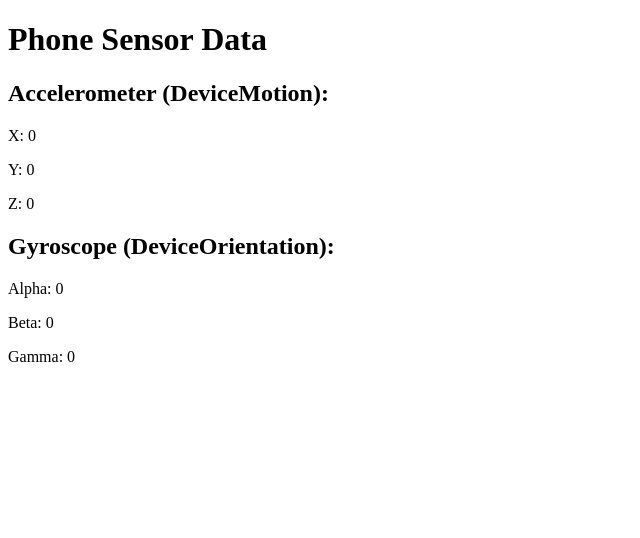
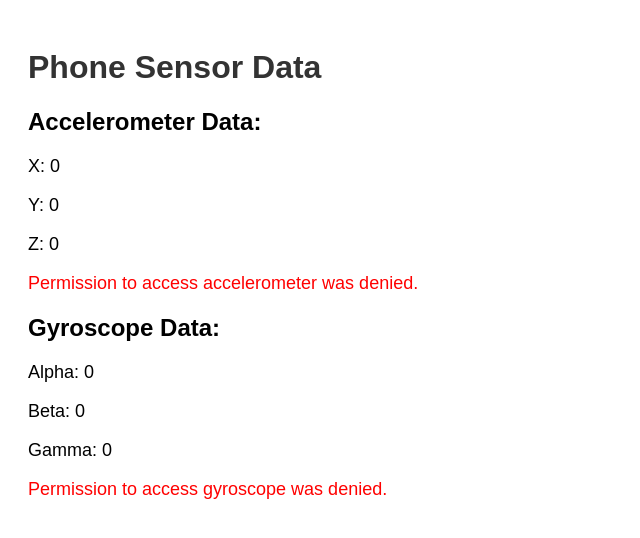
Before and after one commit to jzz1221/Unity-OSC-serve, a website: page index.html in a window 1280 px wide. Shown: the whole page, without its empty margins (0-640 px from the left). Drawn offline with Linux system fonts and the light colour scheme.

Commit message:
Update index.html

```diff
--- a/index.html
+++ b/index.html
@@ -3,43 +3,128 @@
 <head>
     <meta charset="UTF-8">
     <meta name="viewport" content="width=device-width, initial-scale=1.0">
-    <title>Phone Sensors</title>
+    <title>Phone Sensor Data</title>
+    <style>
+        body {
+            font-family: Arial, sans-serif;
+            padding: 20px;
+        }
+        h1 {
+            color: #333;
+        }
+        p {
+            font-size: 18px;
+        }
+        .sensor {
+            margin: 20px 0;
+        }
+        .error {
+            color: red;
+        }
+    </style>
 </head>
 <body>
     <h1>Phone Sensor Data</h1>
-    <div>
-        <h2>Accelerometer (DeviceMotion):</h2>
+
+    <div class="sensor">
+        <h2>Accelerometer Data:</h2>
         <p>X: <span id="accX">0</span></p>
         <p>Y: <span id="accY">0</span></p>
         <p>Z: <span id="accZ">0</span></p>
+        <p class="error" id="accError"></p>
     </div>
-    <div>
-        <h2>Gyroscope (DeviceOrientation):</h2>
-        <p>Alpha: <span id="alpha">0</span></p>
-        <p>Beta: <span id="beta">0</span></p>
-        <p>Gamma: <span id="gamma">0</span></p>
+
+    <div class="sensor">
+        <h2>Gyroscope Data:</h2>
+        <p>Alpha: <span id="gyroX">0</span></p>
+        <p>Beta: <span id="gyroY">0</span></p>
+        <p>Gamma: <span id="gyroZ">0</span></p>
+        <p class="error" id="gyroError"></p>
     </div>
 
     <script>
-        if (window.DeviceMotionEvent) {
-            window.addEventListener('devicemotion', function(event) {
-            document.getElementById('accX').textContent = event.acceleration.x.toFixed(2);
-            document.getElementById('accY').textContent = event.acceleration.y.toFixed(2);
-            document.getElementById('accZ').textContent = event.acceleration.z.toFixed(2);
-            });
-        } else {
-            alert("DeviceMotion is not supported on this device/browser.");
+        // Function to check permission for the sensor if needed
+        async function checkSensorPermissions() {
+            if ('permissions' in navigator) {
+                try {
+                    const accelerometerPermission = await navigator.permissions.query({ name: 'accelerometer' });
+                    const gyroscopePermission = await navigator.permissions.query({ name: 'gyroscope' });
+
+                    console.log('Accelerometer permission state:', accelerometerPermission.state);
+                    console.log('Gyroscope permission state:', gyroscopePermission.state);
+
+                    accelerometerPermission.onchange = () => {
+                        console.log('Accelerometer permission changed to:', accelerometerPermission.state);
+                    };
+                    gyroscopePermission.onchange = () => {
+                        console.log('Gyroscope permission changed to:', gyroscopePermission.state);
+                    };
+                } catch (error) {
+                    console.error('Permission error:', error);
+                }
             }
+        }
 
-        if (window.DeviceOrientationEvent) {
-            window.addEventListener('deviceorientation', function(event) {
-                document.getElementById('alpha').textContent = event.alpha.toFixed(2);
-                document.getElementById('beta').textContent = event.beta.toFixed(2);
-                document.getElementById('gamma').textContent = event.gamma.toFixed(2);
-            });
-        } else {
-            alert("DeviceOrientation is not supported on this device/browser.");
+        // Check permissions
+        checkSensorPermissions();
+
+        // Function to start the Accelerometer
+        function startAccelerometer() {
+            if ('Accelerometer' in window) {
+                try {
+                    const accelerometer = new Accelerometer({ frequency: 60 });
+                    accelerometer.addEventListener('reading', () => {
+                        document.getElementById('accX').textContent = accelerometer.x.toFixed(2);
+                        document.getElementById('accY').textContent = accelerometer.y.toFixed(2);
+                        document.getElementById('accZ').textContent = accelerometer.z.toFixed(2);
+                    });
+                    accelerometer.addEventListener('error', event => {
+                        if (event.error.name === 'NotAllowedError') {
+                            document.getElementById('accError').textContent = 'Permission to access accelerometer was denied.';
+                        } else if (event.error.name === 'NotReadableError') {
+                            document.getElementById('accError').textContent = 'Cannot read accelerometer data.';
+                        }
+                    });
+                    accelerometer.start();
+                } catch (error) {
+                    document.getElementById('accError').textContent = 'Accelerometer not supported.';
+                    console.error('Accelerometer error:', error);
+                }
+            } else {
+                document.getElementById('accError').textContent = 'Accelerometer not supported on this device.';
+            }
         }
+
+        // Function to start the Gyroscope
+        function startGyroscope() {
+            if ('Gyroscope' in window) {
+                try {
+                    const gyroscope = new Gyroscope({ frequency: 60 });
+                    gyroscope.addEventListener('reading', () => {
+                        document.getElementById('gyroX').textContent = gyroscope.x.toFixed(2);
+                        document.getElementById('gyroY').textContent = gyroscope.y.toFixed(2);
+                        document.getElementById('gyroZ').textContent = gyroscope.z.toFixed(2);
+                    });
+                    gyroscope.addEventListener('error', event => {
+                        if (event.error.name === 'NotAllowedError') {
+                            document.getElementById('gyroError').textContent = 'Permission to access gyroscope was denied.';
+                        } else if (event.error.name === 'NotReadableError') {
+                            document.getElementById('gyroError').textContent = 'Cannot read gyroscope data.';
+                        }
+                    });
+                    gyroscope.start();
+                } catch (error) {
+                    document.getElementById('gyroError').textContent = 'Gyroscope not supported.';
+                    console.error('Gyroscope error:', error);
+                }
+            } else {
+                document.getElementById('gyroError').textContent = 'Gyroscope not supported on this device.';
+            }
+        }
+
+        // Start sensors
+        startAccelerometer();
+        startGyroscope();
     </script>
 </body>
 </html>
```
